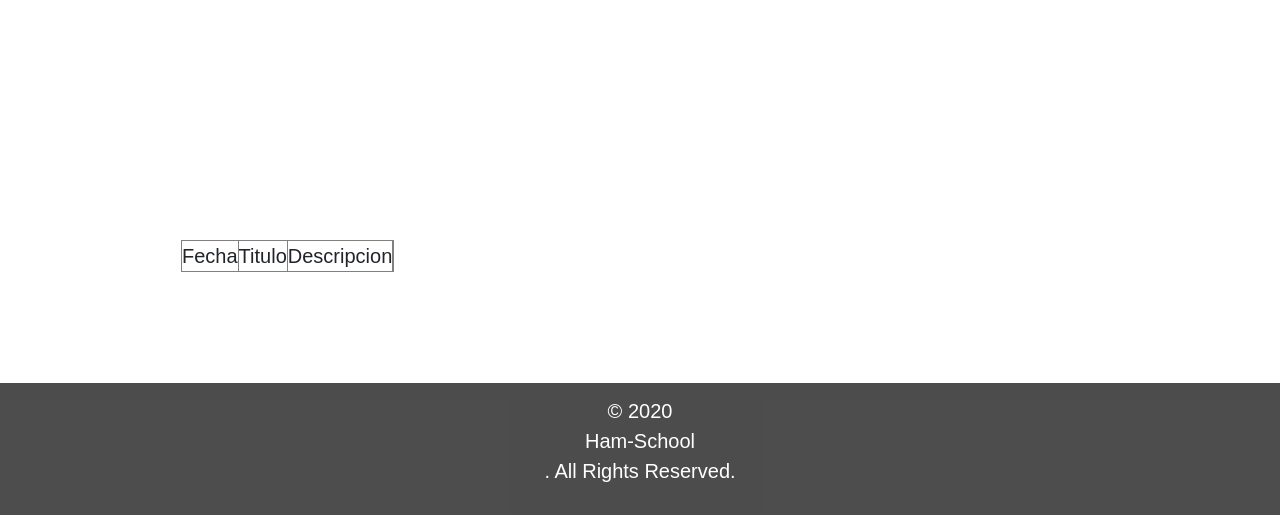
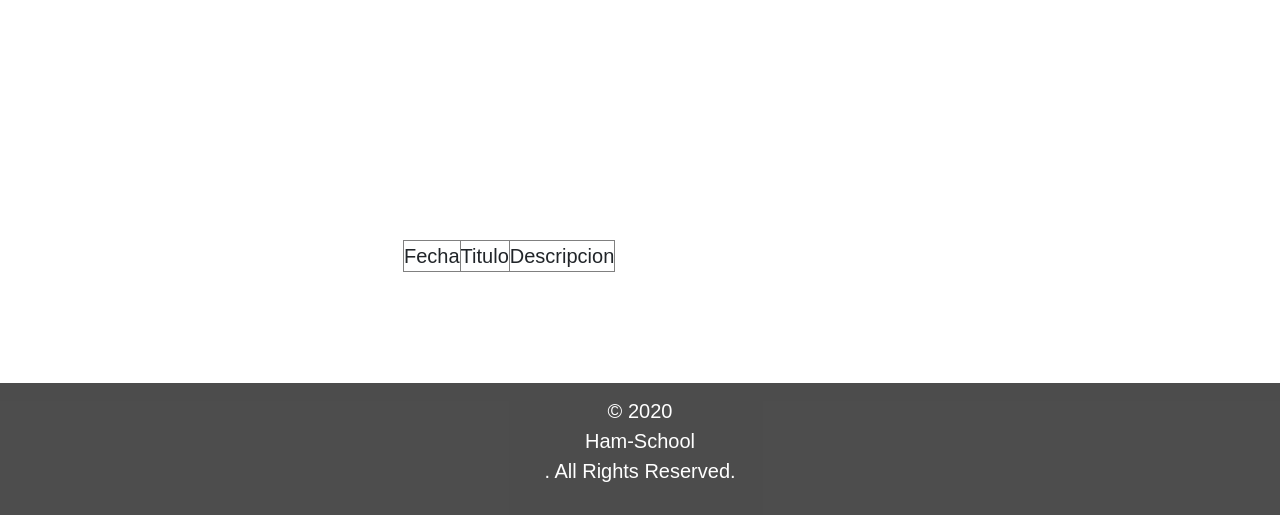
Before and after one commit to DocumentationNidix/Nidix, a PHP site: page /tabla1.php in a window 1280 px wide. Shown: the part 870-1385 px from the top of the page. Run offline with PHP 8.4, Linux system fonts and the light colour scheme; data that the repository does not hold is empty; some web fonts are replaced.

Commit message:
version0.0.3

```diff
--- a/css/style.css
+++ b/css/style.css
@@ -26,7 +26,7 @@
 	}
 
 	.ham_cont_sec_12{
-		padding-left: 10%;
+		padding-left: 30%;
 		padding-right: 10%;
 		padding-bottom: 10%;
 
--- a/tabla1.php
+++ b/tabla1.php
@@ -54,7 +54,6 @@
       <td>Fecha</td>
       <td>Titulo</td>
       <td>Descripcion</td>
-      <td>          </td>
     </tr>
 
     <?php
```
